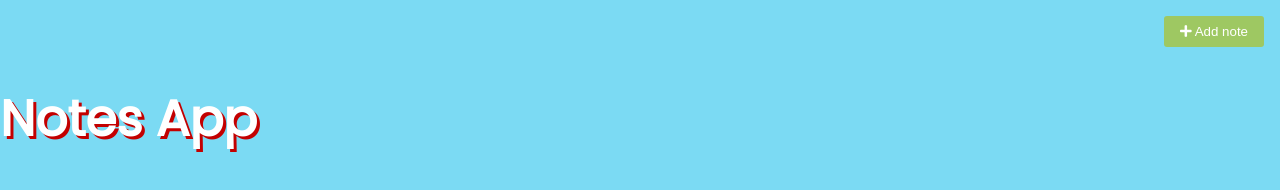
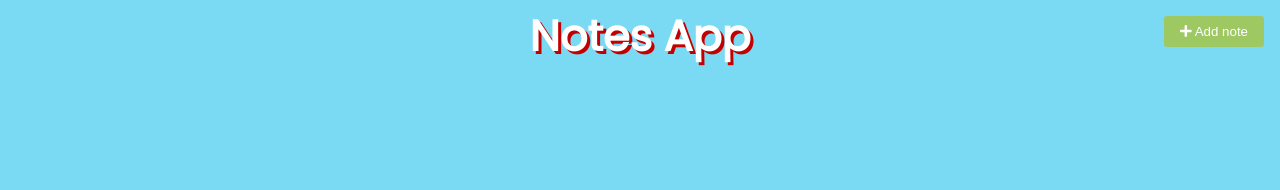
Before and after one commit to KarlenNersisyan/notes-app, a plain HTML site: page index.html in a window 1280 px wide. Drawn offline with nearby package versions, Linux system fonts and the light colour scheme.

Commit message:
fix: Change style

```diff
--- a/style.css
+++ b/style.css
@@ -31,9 +31,13 @@ body {
 }
 
 h1 {
-  font-size: 50px;
+  position: absolute;
+  font-size: 43px;
   color: white;
-  text-shadow: 3px 3px rgb(195, 0, 0);
+  text-shadow: 3px 3px rgb(195 0 0);
+  left: 50%;
+  top: -25px;
+  transform: translate(-50%);
 }
 
 .note {
```
